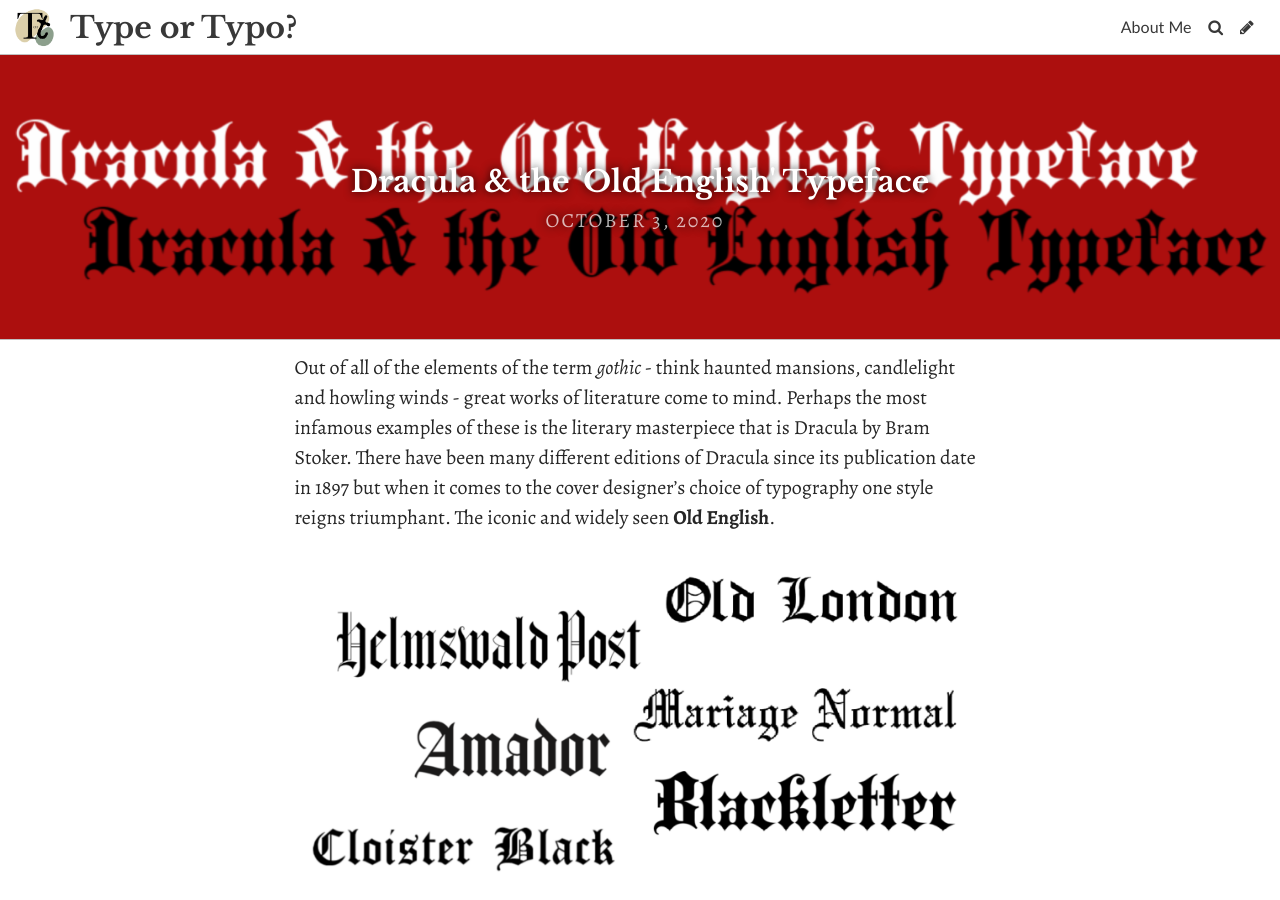
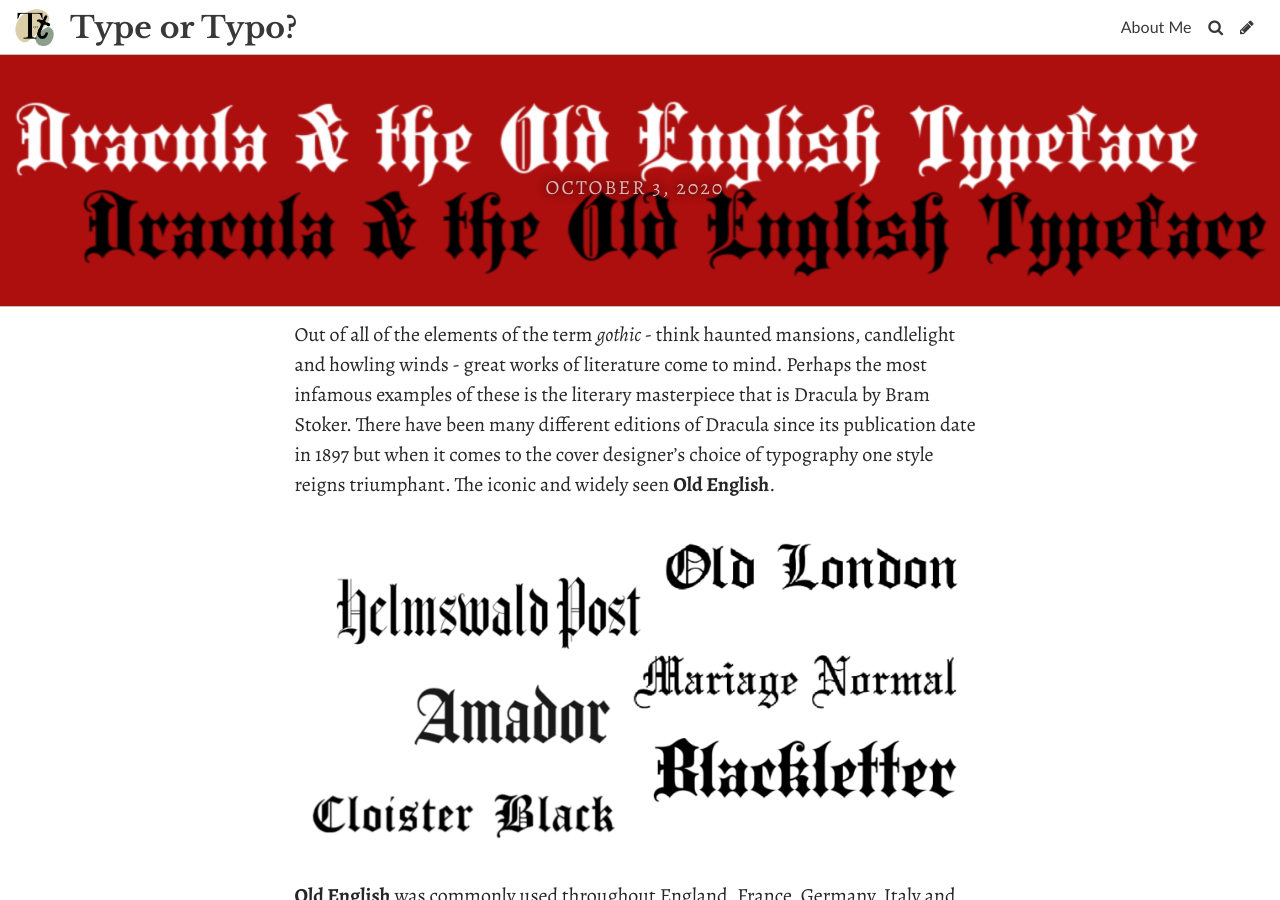
Before and after one commit to jemcox/brookesbooks, a Jekyll site: the page built from _posts/2020-10-03-gothic-literature-and-the-old-english-font.md, in a window 1280 px wide and 900 px high. Built offline with Jekyll 4.4.1, drawn with Linux system fonts in a browser that asks for light colours; some web fonts are replaced.

Commit message:
Update Post “2020-10-03-gothic-literature-and-the-old-english-font”

```diff
--- a/_posts/2020-10-03-gothic-literature-and-the-old-english-font.md
+++ b/_posts/2020-10-03-gothic-literature-and-the-old-english-font.md
@@ -1,6 +1,6 @@
 ---
 layout: post
-title: Dracula & the 'Old English' Typeface
+title: " "
 date: 2020-10-03T16:38:55.395Z
 header_feature_image: ../uploads/screenshot-2020-10-12-at-15.07.08.png
 comments: true
```
